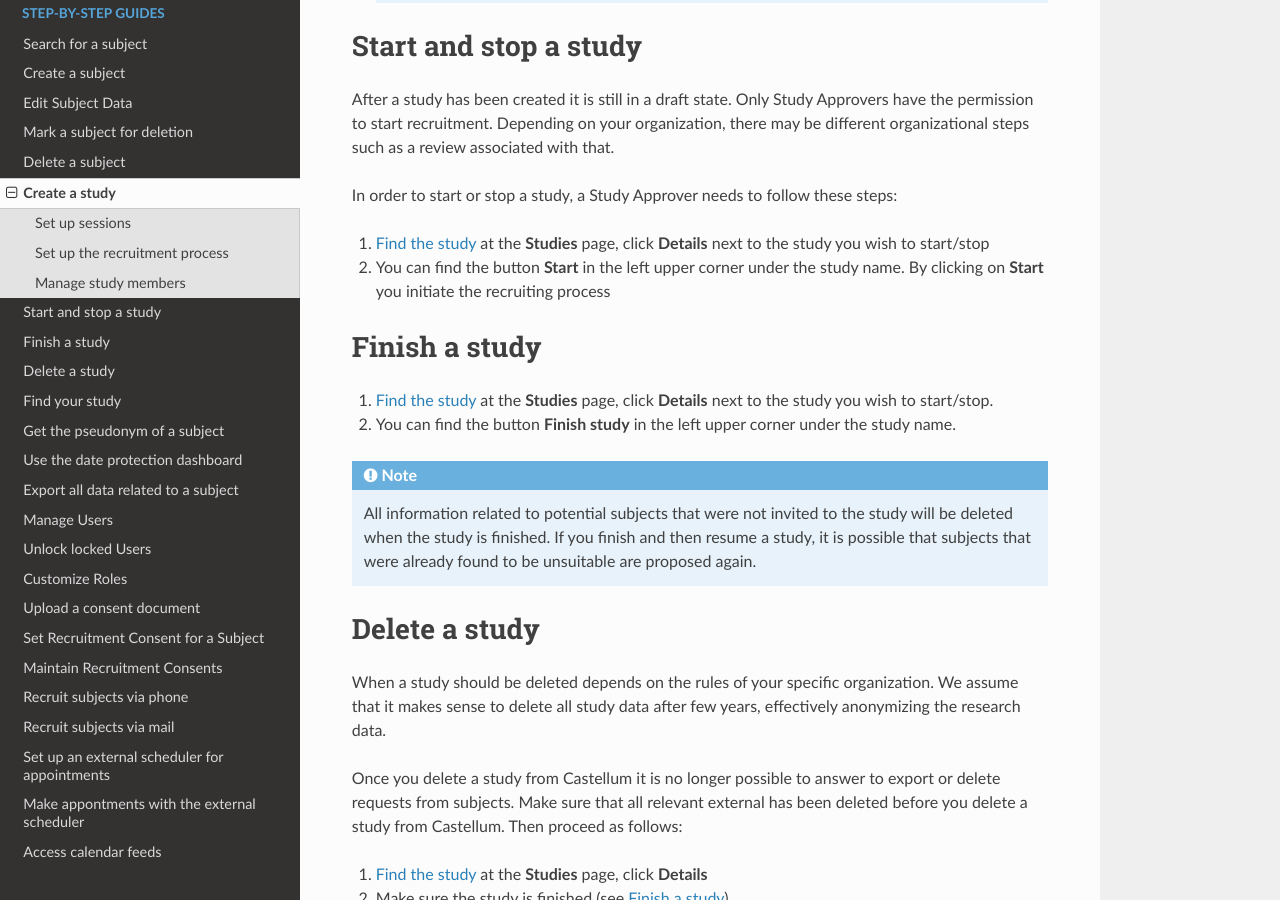
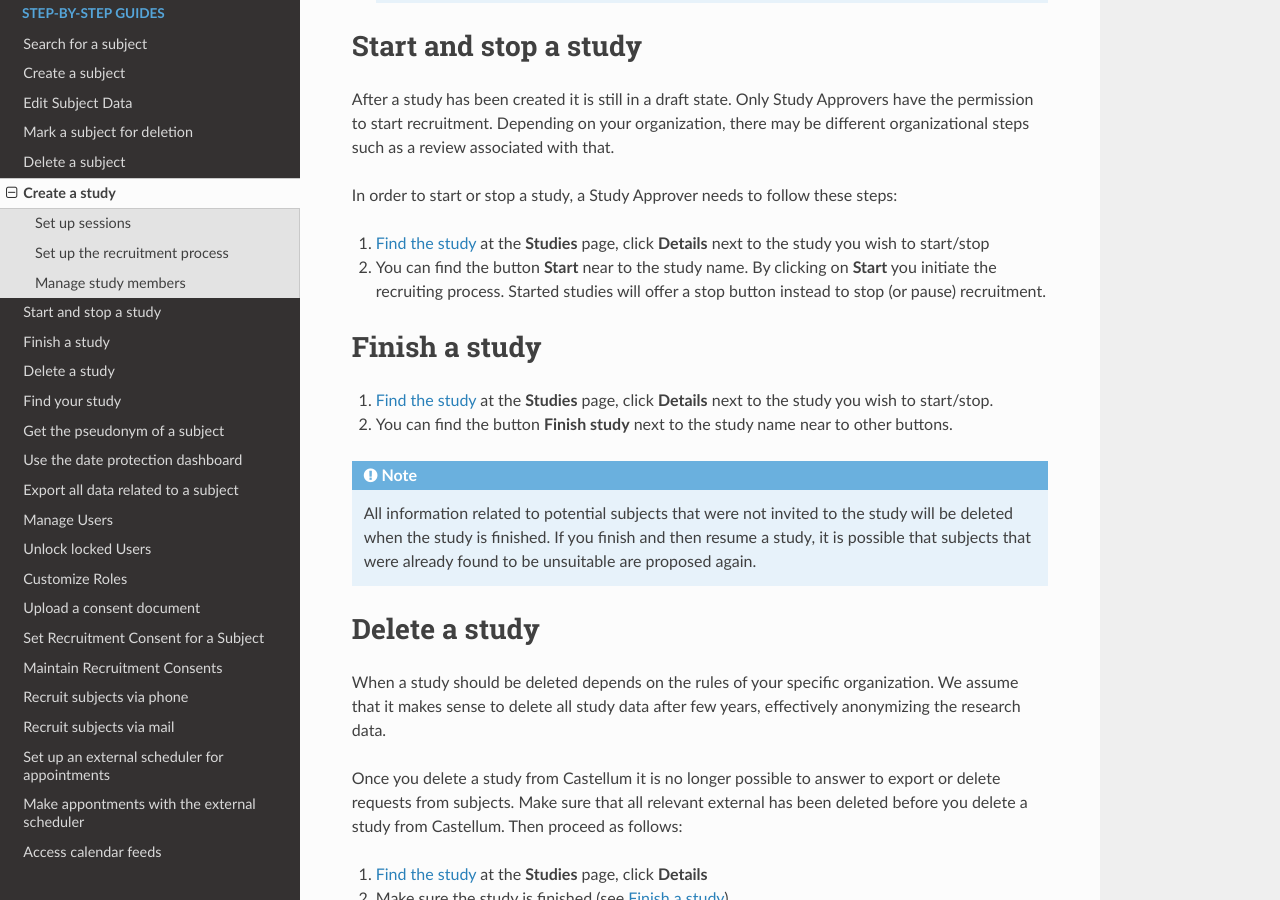
Before and after one commit to DouglasNeuroInformatics/castellum, a Sphinx documentation site: the page built from source/guides/study-management.rst, in a window 1280 px wide and 900 px high, scrolled down 2625 px. Built offline with Sphinx 7.4.7 and the Read the Docs theme 2.0.0, drawn with Linux system fonts in a browser that asks for light colours.

Commit message:
avoid spacial references

```diff
--- a/source/guides/study-management.rst
+++ b/source/guides/study-management.rst
@@ -155,8 +155,9 @@ steps:
 1.  :ref:`Find the study <study-search>` at the **Studies** page, click
     **Details** next to the study you wish to start/stop
 
-2.  You can find the button **Start** in the left upper corner under the study
-    name. By clicking on **Start** you initiate the recruiting process
+2.  You can find the button **Start** near to the study name. By clicking on
+    **Start** you initiate the recruiting process. Started studies will offer a
+    stop button instead to stop (or pause) recruitment.
 
 
 .. _study-finish:
@@ -167,8 +168,8 @@ Finish a study
 1.  :ref:`Find the study <study-search>` at the **Studies** page, click
     **Details** next to the study you wish to start/stop.
 
-2.  You can find the button **Finish study** in the left upper corner under the study
-    name.
+2.  You can find the button **Finish study** next to the study name near to
+    other buttons.
 
 .. note::
 
```
